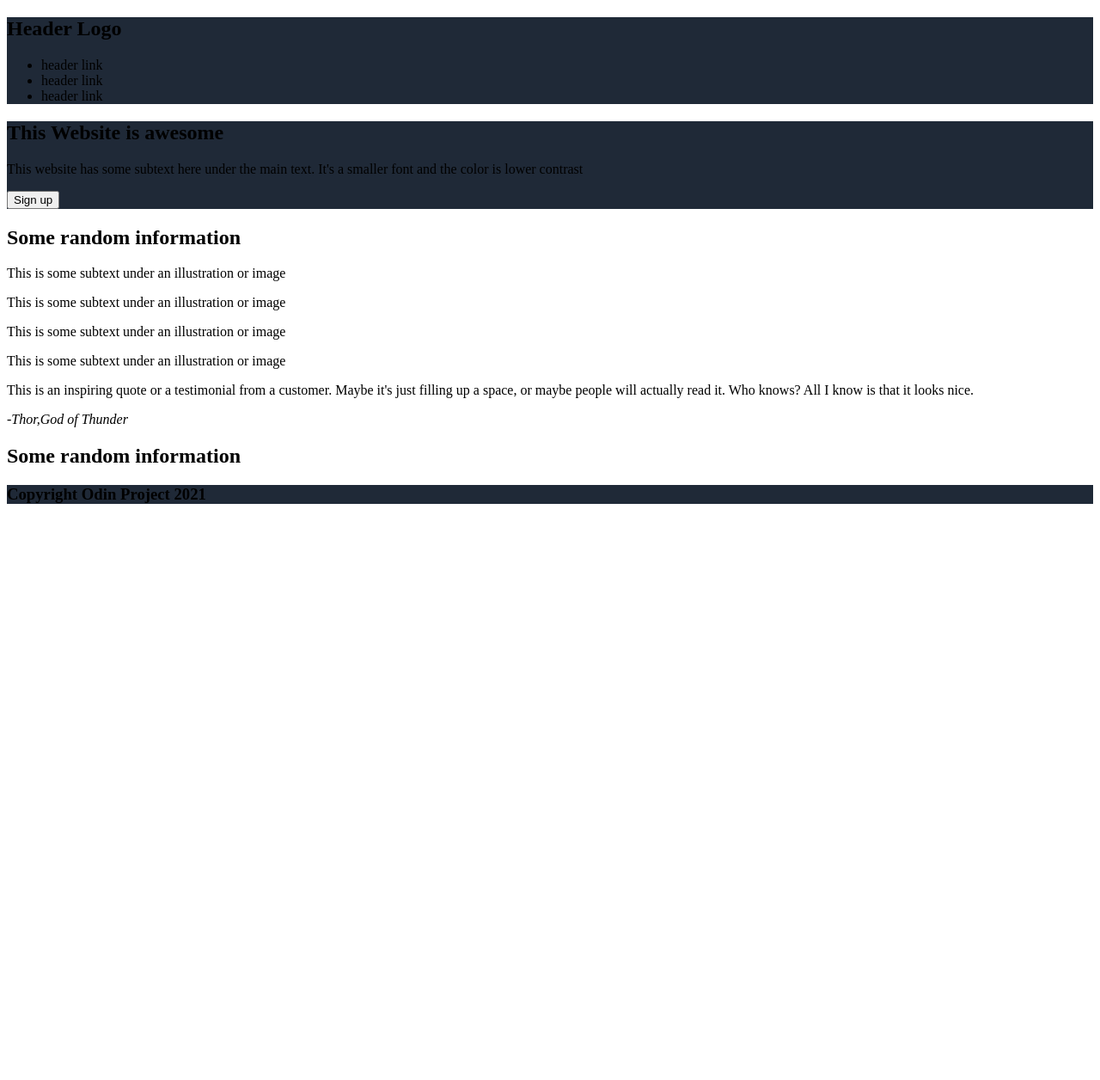
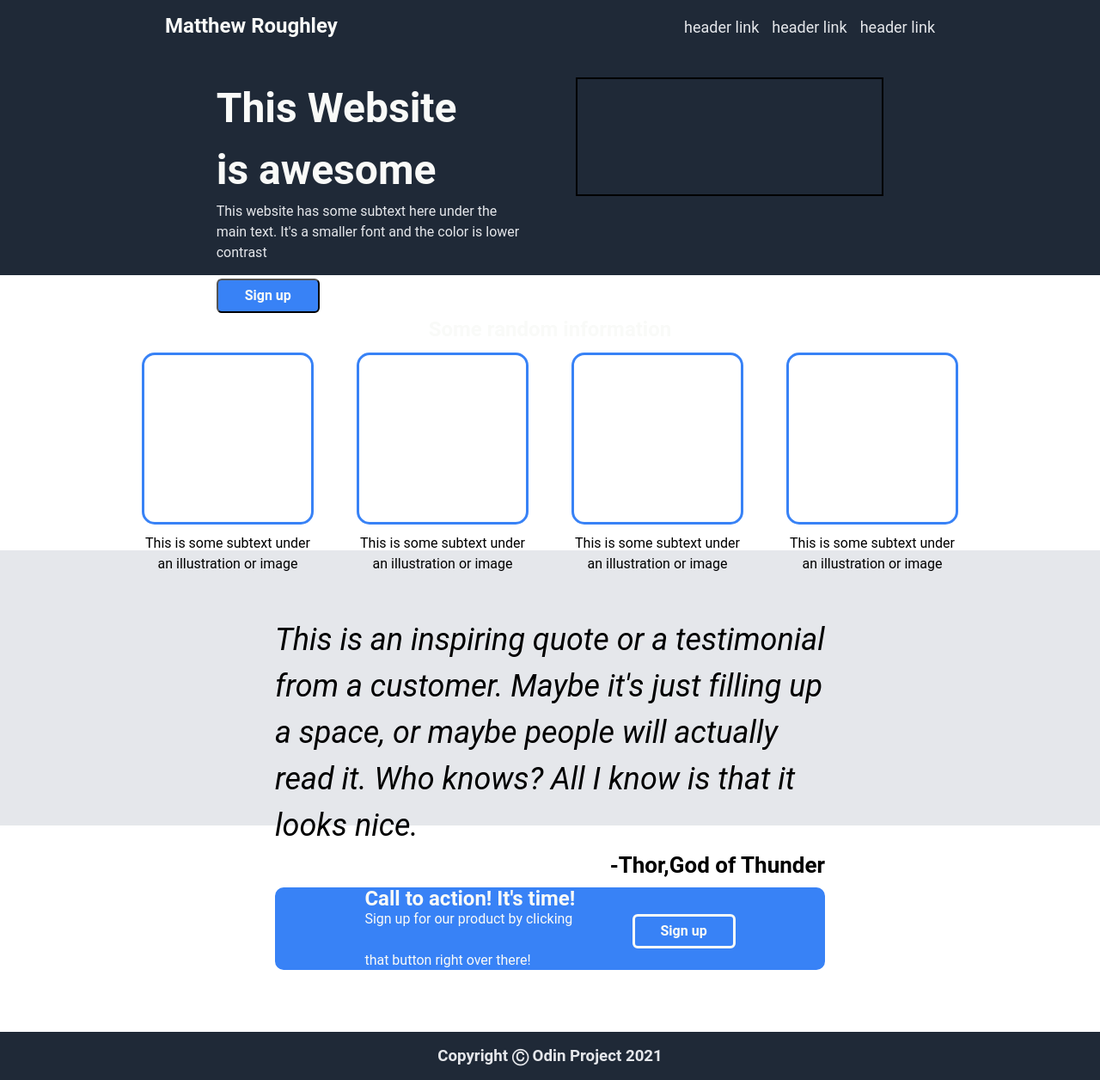
Before and after one commit to MattRoughley/landing-page, a plain HTML site: page index.html in a window 1280 px wide. Shown: the whole page at 86% size. Before the commit the page ends 800 px from the top, so only its background shows below. Drawn offline with Linux system fonts and the light colour scheme.

Commit message:
commit to master

```diff
--- a/index.html
+++ b/index.html
@@ -9,7 +9,7 @@
   </head>
   <body>
     <header class="header">
-      <h2 class="logo">Header Logo</h2>
+      <h2 class="logo">Matthew Roughley</h2>
       <ul class="nav-bar">
         <li class="link">header link</li>
         <li class="link">header link</li>
@@ -32,6 +32,7 @@
     </section>
     <section class="random">
       <h2 class="medium">Some random information</h2>
+      <div class="box-container">
       <div class="box">
         <div class="shape"></div>
         <p class="small-text">
@@ -56,20 +57,29 @@
           This is some subtext under an illustration or image
         </p>
       </div>
+    </div>
     </section>
     <section class="quote">
-      <p class="quote">
+      <p class="quote-text">
         This is an inspiring quote or a testimonial from a customer. Maybe it's
         just filling up a space, or maybe people will actually read it. Who
         knows? All I know is that it looks nice.
       </p>
       <cite class="thor">-Thor,God of Thunder</cite>
     </section>
-    <section class="random">
-      <h2 class="medium">Some random information</h2>
+    <section class="call-action">
+      <div class="call-box">
+      <div class="left">
+      <h2 class="medium">Call to action! It's time!</h2>
+      <p class="sign-up-text">Sign up for our product by clicking that button right over there!</p>
+    </div>
+    <div class="button">
+    <button class="call">Sign up</button>
+  </div>
+  </div>
     </section>
     <footer class="foot">
-      <h3 class="footer">Copyright Odin Project 2021</h3>
+      <h3 class="footer">Copyright Ⓒ Odin Project 2021</h3>
     </footer>
   </body>
 </html>
--- a/styling.css
+++ b/styling.css
@@ -1,12 +1,269 @@
+/* Box sizing rules */
+*,
+*::before,
+*::after {
+  box-sizing: border-box;
+}
+
+/* Remove default margin */
+body,
+h1,
+h2,
+h3,
+h4,
+p,
+figure,
+blockquote,
+dl,
+dd {
+  margin: 0;
+}
+
+/* Remove list styles on ul, ol elements with a list role, which suggests default styling will be removed */
+ul[role='list'],
+ol[role='list'] {
+  list-style: none;
+}
+
+/* Set core root defaults */
+html:focus-within {
+  scroll-behavior: smooth;
+}
+
+/* Set core body defaults */
+body {
+  min-height: 100vh;
+  text-rendering: optimizeSpeed;
+  line-height: 1.5;
+}
+
+/* A elements that don't have a class get default styles */
+a:not([class]) {
+  text-decoration-skip-ink: auto;
+}
+
+/* Make images easier to work with */
+img,
+picture {
+  max-width: 100%;
+  display: block;
+}
+
+/* Inherit fonts for inputs and buttons */
+input,
+button,
+textarea,
+select {
+  font: inherit;
+}
+
+/* Remove all animations, transitions and smooth scroll for people that prefer not to see them */
+@media (prefers-reduced-motion: reduce) {
+  html:focus-within {
+   scroll-behavior: auto;
+  }
+
+  *,
+  *::before,
+  *::after {
+    animation-duration: 0.01ms !important;
+    animation-iteration-count: 1 !important;
+    transition-duration: 0.01ms !important;
+    scroll-behavior: auto !important;
+  }
+}
+/* reset starts here *//* reset starts here *//* reset starts here *//* reset starts here *//* reset starts here *//* reset starts here *//* reset starts here *//* reset starts here *//* reset starts here *//* reset starts here */
+
+@import url('https://fonts.googleapis.com/css2?family=Roboto:ital,wght@0,700;1,300&display=swap');
+
+:root{
+    font-family: 'Roboto', sans-serif;
+}
+
+
+.logo{
+    font-size: 24px;
+    text-emphasis-style: bold;
+    color: #f9faf8;
+    font-family: 'Roboto', sans-serif;
+    margin-top: 12px;
+    margin-left: 15%;
+}
+
 
 .header{
+    display:flex;
     background-color: #1f2937;
+    height:7vh;
+    justify-content: space-between;
+    position: fixed;
+    width: 100%;
+
+}
+
+.nav-bar{
+    display: flex;
+    gap: 15px;
+    margin-right: 15%;
+    font-size: 18px;
+    color: #e5e7eb;
+    list-style: none;
+    text-decoration: none;
 }
 
 .footer{
+    display: flex;
+    align-items: center;
+    justify-content: center;
     background-color: #1f2937;
+    height: 7vh;
+    color: #e5e7eb;
 }
 
 .hero{
+    display:flex;
+    justify-content: space-evenly;
     background-color: #1f2937;
+    height: 40vh;
+    padding-left: 15%;
+    padding-right: 15%;
+    padding-top: 7%;
+    color: #e5e7eb;
 }
+
+.left-side{
+    width: 40%;
+    height: 60%;
+}
+.big-text{
+    font-size: 48px;
+    font-family: 'Roboto', sans-serif;
+    font-weight: 700;
+    margin-right: 10%;
+    color: #f9faf8;
+}
+.image{
+    border: solid black 2px;
+    width: 40%;
+    height: 60%;
+}
+
+
+
+.sign-up{
+    margin-top:5%;
+    border-radius: 6px;
+    font-family: 'Roboto', sans-serif;
+    background-color: #3882f6;
+    width: 120px;
+    height: 40px;
+    color: #f9faf8;
+    font-weight: bold;
+}
+
+.random{
+    display: flex;
+    flex-direction: column;
+    padding-left: 15%;
+    padding-right: 15%;
+    padding-top: 3%;
+    align-items: center;
+    height: 40vh;
+}
+
+.box-container{
+    display: flex;
+    align-items: center;
+    gap: 50px;
+    justify-content: space-evenly;
+    padding-top: 3%;
+    text-align: center;
+}
+.medium{
+    font-size: 36px;
+    color: #1f2937;
+}
+
+.shape{
+    border: solid #3882f6 3px;
+    width: 200px;
+    height: 200px;
+    border-radius: 15px;
+}
+.small-text{
+    padding-top: 10px;
+    width: 200px;
+}
+
+.quote{
+    background-color: #e5e7eb;
+    height: 40vh;
+    padding-left: 25%;
+    padding-right: 25%;
+    padding-top: 6%;
+}
+
+.quote-text{
+    font-family: 'Roboto', sans-serif;
+    font-size: 36px;
+    font-style: italic;
+    font-variant: normal;
+
+}
+
+.thor{
+    font-weight: bold;
+    font-size: 26px;
+    display: flex;
+    font-style: normal;
+    justify-content: flex-end;
+}
+
+.call-action{
+   display:flex;
+    height: 30vh;
+    justify-content: center;
+    align-items: center;
+}
+
+.call-box{
+    border: 2px solid #3882f6 ;
+    border-radius: 10px;
+    display: flex;
+    flex-direction: row;
+    align-items: center;
+    gap: 40px;
+    background-color: #3882f6;
+    width: 50%;
+    height: 40%;
+    padding-left: 8% ;
+    padding-right: 8%;
+    padding-top:2%;
+    padding-bottom: 2%;
+    justify-content: space-between;
+}
+
+.medium{
+    font-size: 24px;
+    color: #f9faf8;
+    padding-top:25px;
+    margin:0;
+    line-height: 0;
+}
+
+.sign-up-text{
+    line-height: 3;
+    color:#f9faf8;
+}
+
+.call{
+    margin-top:5%;
+    border-radius: 6px;
+    font-family: 'Roboto', sans-serif;
+    background-color: #3882f6;
+    width: 120px;
+    height: 40px;
+    color: #f9faf8;
+    font-weight: bold;
+    border: #f9faf8 3px solid;
+}
```
